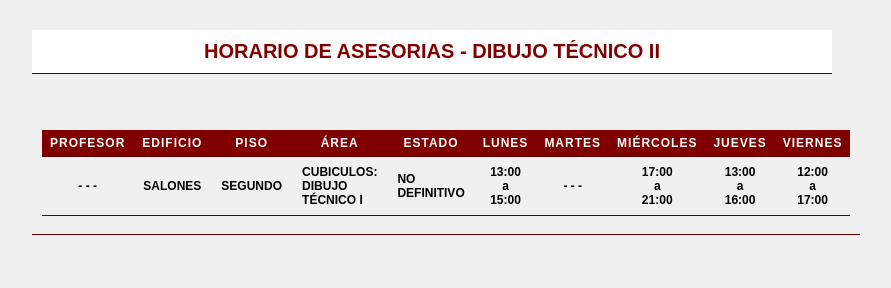
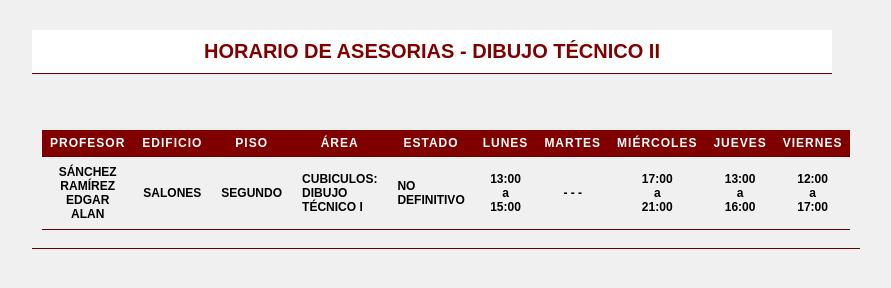
Before and after one commit to emiliocolormexico/programa-horas_asesorias-cecyt9, a plain HTML site: page archivo_tabla_4S_DIBUJO_II.html in a window 1280 px wide. Shown: the whole page, without its empty margins (208-1099 px from the left). Drawn offline with Linux system fonts and the light colour scheme.

Commit message:
Update archivo_tabla_4S_DIBUJO_II.html

```diff
--- a/archivo_tabla_4S_DIBUJO_II.html
+++ b/archivo_tabla_4S_DIBUJO_II.html
@@ -43,7 +43,7 @@
                             <tr class="contenidoII">
                                 <td>
                                 <!-- el primero es right -->
-                                    <div align="center"><strong>- - -</strong></div>
+                                    <div align="center"><strong>SÁNCHEZ RAMÍREZ EDGAR ALAN</strong></div>
                                 </td>
                                 <td height="22">
                                     <div align="center"><strong>SALONES</strong></div>
```
